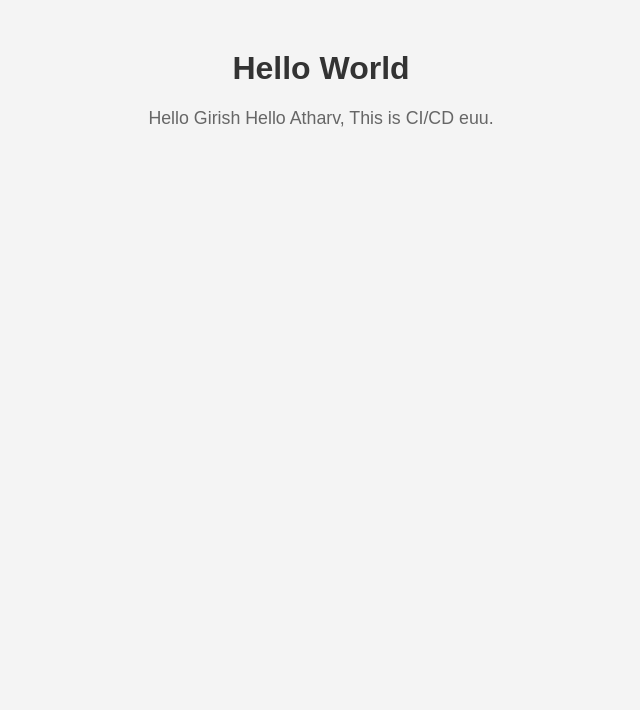
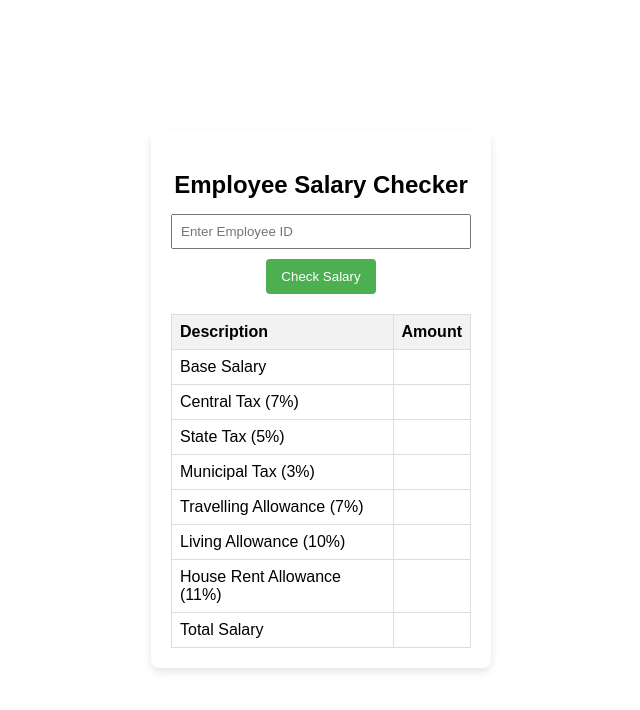
Before and after one commit to QQ07/CCA, a website: page index.html in a window 1280 px wide. Shown: the whole page, without its empty margins (319-959 px from the left). Drawn offline with Linux system fonts and the light colour scheme.

Commit message:
node app for payroll generation

```diff
--- a/index.html
+++ b/index.html
@@ -4,30 +4,164 @@
 <head>
     <meta charset="UTF-8">
     <meta name="viewport" content="width=device-width, initial-scale=1.0">
-    <title>Hello World</title>
+    <title>Employee Salary Checker</title>
     <style>
         body {
             font-family: 'Arial', sans-serif;
-            background-color: #f4f4f4;
-            text-align: center;
-            margin: 50px;
+            display: flex;
+            align-items: center;
+            justify-content: center;
+            height: 100vh;
+            margin: 0;
         }
 
-        h1 {
-            color: #333;
+        #employee-card {
+            width: 300px;
+            padding: 20px;
+            box-shadow: 0 4px 8px rgba(0, 0, 0, 0.1);
+            border-radius: 8px;
+            text-align: center;
         }
 
-        p {
-            color: #666;
-            font-size: 17.8px;
+        #employee-card h2 {
+            margin-bottom: 15px;
+        }
+
+        #employee-id-input {
+            width: 100%;
+            padding: 8px;
+            margin-bottom: 10px;
+            box-sizing: border-box;
+        }
+
+        #check-salary-btn {
+            background-color: #4caf50;
+            color: white;
+            padding: 10px 15px;
+            border: none;
+            border-radius: 4px;
+            cursor: pointer;
+        }
+
+        #salary-table {
+            width: 100%;
+            border-collapse: collapse;
+            margin-top: 20px;
+            /* display: none; */
+        }
+
+        #salary-table th,
+        #salary-table td {
+            border: 1px solid #ddd;
+            padding: 8px;
+            text-align: left;
+        }
+
+        #salary-table th {
+            background-color: #f2f2f2;
+        }
+
+        .visible {
+            display: table;
         }
     </style>
 </head>
 
 <body>
-    <h1>Hello World</h1>
-    <p>Hello Girish
-        Hello Atharv, This is CI/CD euu.</p>
+    <div id="employee-card">
+        <h2>Employee Salary Checker</h2>
+        <input type="text" id="employee-id-input" placeholder="Enter Employee ID">
+        <button onclick="checkSalary()" id="check-salary-btn">Check Salary</button>
+        <table id="salary-table" class="visible">
+            <tr>
+                <th>Description</th>
+                <th>Amount</th>
+            </tr>
+            <tr>
+                <td>Base Salary</td>
+                <td id="base-salary"></td>
+            </tr>
+            <tr>
+                <td>Central Tax (7%)</td>
+                <td id="central-tax"></td>
+            </tr>
+            <tr>
+                <td>State Tax (5%)</td>
+                <td id="state-tax"></td>
+            </tr>
+            <tr>
+                <td>Municipal Tax (3%)</td>
+                <td id="municipal-tax"></td>
+            </tr>
+            <tr>
+                <td>Travelling Allowance (7%)</td>
+                <td id="travel-allowance"></td>
+            </tr>
+            <tr>
+                <td>Living Allowance (10%)</td>
+                <td id="living-allowance"></td>
+            </tr>
+            <tr>
+                <td>House Rent Allowance (11%)</td>
+                <td id="house-rent-allowance"></td>
+            </tr>
+            <tr>
+                <td>Total Salary</td>
+                <td id="total-salary"></td>
+            </tr>
+        </table>
+    </div>
+
+    <script>
+        function checkSalary() {
+                var employeeId = document.getElementById('employee-id-input').value;
+
+                // Assuming you have a backend API endpoint for checking salary
+                var apiUrl = 'http://13.232.210.14:3000/getSalary/' + employeeId;
+
+                // Using fetch to make a simple GET request to the backend
+                fetch(apiUrl)
+                    .then(response => response.json())
+                    .then(data => {
+                        // Assuming the backend returns an object with a 'baseSalary' property
+                        var baseSalary = data.baseSalary;
+
+                        // Display the base salary
+                        document.getElementById('base-salary').textContent = '$' + baseSalary.toFixed(2);
+
+                        // Calculate taxes and allowances
+                        var centralTax = 0.07 * baseSalary;
+                        var stateTax = 0.05 * baseSalary;
+                        var municipalTax = 0.03 * baseSalary;
+                        var travelAllowance = 0.07 * baseSalary;
+                        var livingAllowance = 0.10 * baseSalary;
+                        var houseRentAllowance = 0.11 * baseSalary;
+
+                        // Display taxes and allowances
+                        document.getElementById('central-tax').textContent = '₹' + centralTax.toFixed(2);
+                        document.getElementById('state-tax').textContent = '₹' + stateTax.toFixed(2);
+                        document.getElementById('municipal-tax').textContent = '₹' + municipalTax.toFixed(2);
+                        document.getElementById('travel-allowance').textContent = '₹' + travelAllowance.toFixed(2);
+                        document.getElementById('living-allowance').textContent = '₹' + livingAllowance.toFixed(2);
+                        document.getElementById('house-rent-allowance').textContent = '₹' + houseRentAllowance.toFixed(2);
+
+                        // Calculate total salary
+                        var totalSalary = baseSalary - (centralTax + stateTax + municipalTax) + (travelAllowance + livingAllowance + houseRentAllowance);
+
+                        // Display total salary
+                        document.getElementById('total-salary').textContent = '₹' + totalSalary.toFixed(2);
+
+                        // Show the table
+                        console.log("reached here")
+                        document.getElementById('salary-table').classList.add('visible');
+                    })
+                    .catch(error => {
+                        console.error('Error:', error);
+                        // Handle errors, e.g., display an error message to the user
+                    });
+            }
+
+    </script>
 </body>
 
 </html>
```
Also changed, not shown: index.js (+37 -14 lines).
